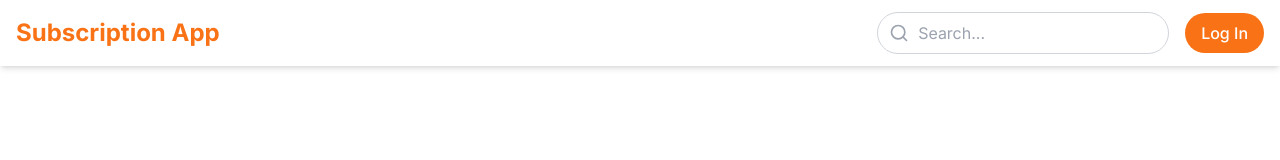
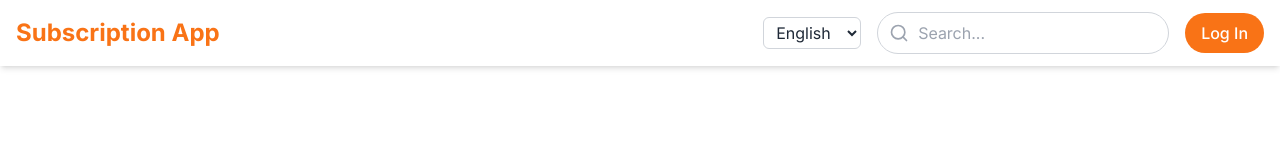
Before and after one commit to hualde/Subscription-app, a Next.js app: page / in a window 1280 px wide. Shown: the top 160 px of the page. Built offline with nearby package versions, Linux system fonts and the light colour scheme; no server answers.

Commit message:
lenguaje

```diff
--- a/app/layout.tsx
+++ b/app/layout.tsx
@@ -2,6 +2,7 @@ import './globals.css'
 import { Inter } from 'next/font/google'
 import { UserProvider } from '@auth0/nextjs-auth0/client'
 import Header from '../components/Header'
+import { LanguageProvider } from '../components/LanguageContext'
 
 const inter = Inter({ subsets: ['latin'] })
 
@@ -17,6 +18,7 @@ export default function RootLayout({
 }) {
   return (
     <html lang="en">
+      <LanguageProvider>
         <UserProvider>
           <body className={`${inter.className} bg-white min-h-screen flex flex-col text-gray-800`}>
             <Header />
@@ -25,6 +27,7 @@ export default function RootLayout({
             </main>
           </body>
         </UserProvider>
+      </LanguageProvider>
     </html>
   )
 }
--- a/app/page.tsx
+++ b/app/page.tsx
@@ -5,10 +5,33 @@ import { useEffect } from 'react'
 import { useRouter } from 'next/navigation'
 import Link from 'next/link'
 import { ArrowRight } from 'lucide-react'
+import { useLanguage } from '../components/LanguageContext'
+
+const translations = {
+  en: {
+    'app.welcome': 'Welcome to our Subscription App',
+    'app.description': 'Discover amazing content and unlock premium features with our subscription service.',
+    'app.getStarted': 'Get Started',
+    'app.premiumContent': 'Premium Content',
+    'app.exclusiveFeatures': 'Exclusive Features',
+    'app.prioritySupport': 'Priority Support',
+    'app.featureDescription': 'Enjoy our {feature} with a premium subscription. Unlock a world of possibilities and enhance your experience.'
+  },
+  es: {
+    'app.welcome': 'Bienvenido a nuestra App de Suscripción',
+    'app.description': 'Descubre contenido increíble y desbloquea funciones premium con nuestro servicio de suscripción.',
+    'app.getStarted': 'Comenzar',
+    'app.premiumContent': 'Contenido Premium',
+    'app.exclusiveFeatures': 'Funciones Exclusivas',
+    'app.prioritySupport': 'Soporte Prioritario',
+    'app.featureDescription': 'Disfruta de nuestro {feature} con una suscripción premium. Desbloquea un mundo de posibilidades y mejora tu experiencia.'
+  }
+}
 
 export default function Home() {
   const { user, isLoading } = useUser()
   const router = useRouter()
+  const { language } = useLanguage()
 
   useEffect(() => {
     if (!isLoading && user) {
@@ -40,26 +63,26 @@ export default function Home() {
     <div className="min-h-screen">
       <div className="container mx-auto px-4 py-16">
         <div className="max-w-3xl mx-auto text-center">
-          <h1 className="text-5xl font-bold mb-6 text-gray-900">Welcome to our Subscription App</h1>
+          <h1 className="text-5xl font-bold mb-6 text-gray-900">{translations[language]['app.welcome']}</h1>
           <p className="text-xl mb-8 text-gray-700">
-            Discover amazing content and unlock premium features with our subscription service.
+            {translations[language]['app.description']}
           </p>
           {!user && (
             <Link
               href="/api/auth/login"
               className="inline-flex items-center bg-orange-500 hover:bg-orange-600 text-white font-bold py-3 px-6 rounded-full text-lg transition-colors"
             >
-              Get Started
+              {translations[language]['app.getStarted']}
               <ArrowRight className="ml-2" size={24} />
             </Link>
           )}
         </div>
         <div className="mt-16 grid grid-cols-1 md:grid-cols-3 gap-8">
-          {['Premium Content', 'Exclusive Features', 'Priority Support'].map((feature, index) => (
+          {[translations[language]['app.premiumContent'], translations[language]['app.exclusiveFeatures'], translations[language]['app.prioritySupport']].map((feature, index) => (
             <div key={index} className="bg-gray-50 rounded-lg shadow-md p-6 transform transition duration-500 hover:scale-105">
               <h2 className="text-2xl font-semibold mb-4 text-gray-800">{feature}</h2>
               <p className="text-gray-700">
-                Enjoy our {feature.toLowerCase()} with a premium subscription. Unlock a world of possibilities and enhance your experience.
+                {translations[language]['app.featureDescription'].replace('{feature}', feature.toLowerCase())}
               </p>
             </div>
           ))}
--- a/components/Header.tsx
+++ b/components/Header.tsx
@@ -5,12 +5,37 @@ import { useUser } from '@auth0/nextjs-auth0/client'
 import { useState, useEffect } from 'react'
 import { Search, User, LogOut } from 'lucide-react'
 import { useRouter } from 'next/navigation'
+import { useLanguage } from './LanguageContext'
+
+const translations = {
+  en: {
+    'app.title': 'Subscription App',
+    'app.search': 'Search...',
+    'app.login': 'Log In',
+    'app.logout': 'Log Out',
+    'app.unsubscribe': 'Unsubscribe',
+    'app.confirmUnsubscribe': 'Are you sure you want to cancel your subscription?',
+    'app.keepSubscription': 'Keep Subscription',
+    'app.confirmUnsubscribeButton': 'Unsubscribe'
+  },
+  es: {
+    'app.title': 'App de Suscripción',
+    'app.search': 'Buscar...',
+    'app.login': 'Iniciar Sesión',
+    'app.logout': 'Cerrar Sesión',
+    'app.unsubscribe': 'Cancelar Suscripción',
+    'app.confirmUnsubscribe': '¿Estás seguro de que quieres cancelar tu suscripción?',
+    'app.keepSubscription': 'Mantener Suscripción',
+    'app.confirmUnsubscribeButton': 'Cancelar Suscripción'
+  }
+}
 
 export default function Header() {
   const { user, isLoading } = useUser()
   const [isSubscribed, setIsSubscribed] = useState(false)
   const [showConfirmation, setShowConfirmation] = useState(false)
   const router = useRouter()
+  const { language, setLanguage } = useLanguage()
 
   useEffect(() => {
     if (user) {
@@ -59,7 +84,7 @@ export default function Header() {
       <div className="px-4 py-3 flex flex-col sm:flex-row items-center justify-between">
         <div className="flex items-center justify-between w-full sm:w-auto">
           <Link href="/" className="text-2xl font-bold text-orange-500">
-            Subscription App
+            {translations[language]['app.title']}
           </Link>
           {!isLoading && user && (
             <Link href="/api/auth/logout" className="sm:hidden text-gray-700 hover:text-orange-500 transition-colors">
@@ -68,10 +93,18 @@ export default function Header() {
           )}
         </div>
         <div className="flex items-center space-x-4 mt-2 sm:mt-0">
+          <select
+            value={language}
+            onChange={(e) => setLanguage(e.target.value as 'en' | 'es')}
+            className="bg-white border border-gray-300 rounded-md px-2 py-1"
+          >
+            <option value="en">English</option>
+            <option value="es">Español</option>
+          </select>
           <div className="relative hidden md:block">
             <input
               type="text"
-              placeholder="Search..."
+              placeholder={translations[language]['app.search']}
               className="pl-10 pr-4 py-2 rounded-full border border-gray-300 focus:outline-none focus:ring-2 focus:ring-orange-500 focus:border-transparent"
             />
             <Search className="absolute left-3 top-1/2 transform -translate-y-1/2 text-gray-400" size={20} />
@@ -89,7 +122,7 @@ export default function Header() {
                   onClick={handleUnsubscribeClick}
                   className="text-orange-600 hover:text-orange-800 font-medium transition-colors"
                 >
-                  Unsubscribe
+                  {translations[language]['app.unsubscribe']}
                 </button>
               )}
               <Link href="/api/auth/logout" className="hidden sm:inline-block text-gray-700 hover:text-orange-500 transition-colors">
@@ -101,7 +134,7 @@ export default function Header() {
               href="/api/auth/login"
               className="bg-orange-500 hover:bg-orange-600 text-white font-medium py-2 px-4 rounded-full transition-colors"
             >
-              Log In
+              {translations[language]['app.login']}
             </Link>
           )}
         </div>
@@ -110,20 +143,19 @@ export default function Header() {
       {showConfirmation && (
         <div className="fixed inset-0 bg-black bg-opacity-50 flex items-center justify-center z-50">
           <div className="bg-white p-6 rounded-lg shadow-xl max-w-md w-full mx-4">
-            <h2 className="text-2xl font-bold mb-4 text-gray-800">Confirm Unsubscribe</h2>
-            <p className="mb-6 text-gray-700">Are you sure you want to cancel your subscription?</p>
+            <h2 className="text-2xl font-bold mb-4 text-gray-800">{translations[language]['app.confirmUnsubscribe']}</h2>
             <div className="flex justify-end space-x-3">
               <button
                 onClick={handleCancelUnsubscribe}
                 className="bg-gray-200 hover:bg-gray-300 text-gray-800 font-bold py-2 px-4 rounded-full transition-colors"
               >
-                Keep Subscription
+                {translations[language]['app.keepSubscription']}
               </button>
               <button
                 onClick={handleConfirmUnsubscribe}
                 className="bg-orange-500 hover:bg-orange-600 text-white font-bold py-2 px-4 rounded-full transition-colors"
               >
-                Unsubscribe
+                {translations[language]['app.confirmUnsubscribeButton']}
               </button>
             </div>
           </div>
--- /dev/null
+++ b/components/LanguageContext.tsx
@@ -0,0 +1,45 @@
+'use client'
+
+import React, { createContext, useState, useContext, useEffect } from 'react'
+
+type Language = 'en' | 'es'
+
+interface LanguageContextType {
+  language: Language
+  setLanguage: (lang: Language) => void
+}
+
+const LanguageContext = createContext<LanguageContextType | undefined>(undefined)
+
+export const LanguageProvider: React.FC<{ children: React.ReactNode }> = ({ children }) => {
+  const [language, setLanguage] = useState<Language>('en')
+
+  useEffect(() => {
+    const storedLanguage = localStorage.getItem('language') as Language
+    if (storedLanguage) {
+      setLanguage(storedLanguage)
+    } else {
+      const browserLanguage = navigator.language.split('-')[0] as Language
+      setLanguage(browserLanguage === 'es' ? 'es' : 'en')
+    }
+  }, [])
+
+  const changeLanguage = (lang: Language) => {
+    setLanguage(lang)
+    localStorage.setItem('language', lang)
+  }
+
+  return (
+    <LanguageContext.Provider value={{ language, setLanguage: changeLanguage }}>
+      {children}
+    </LanguageContext.Provider>
+  )
+}
+
+export const useLanguage = () => {
+  const context = useContext(LanguageContext)
+  if (context === undefined) {
+    throw new Error('useLanguage must be used within a LanguageProvider')
+  }
+  return context
+}
```
Lines whose indentation alone changed are shown as unchanged.
